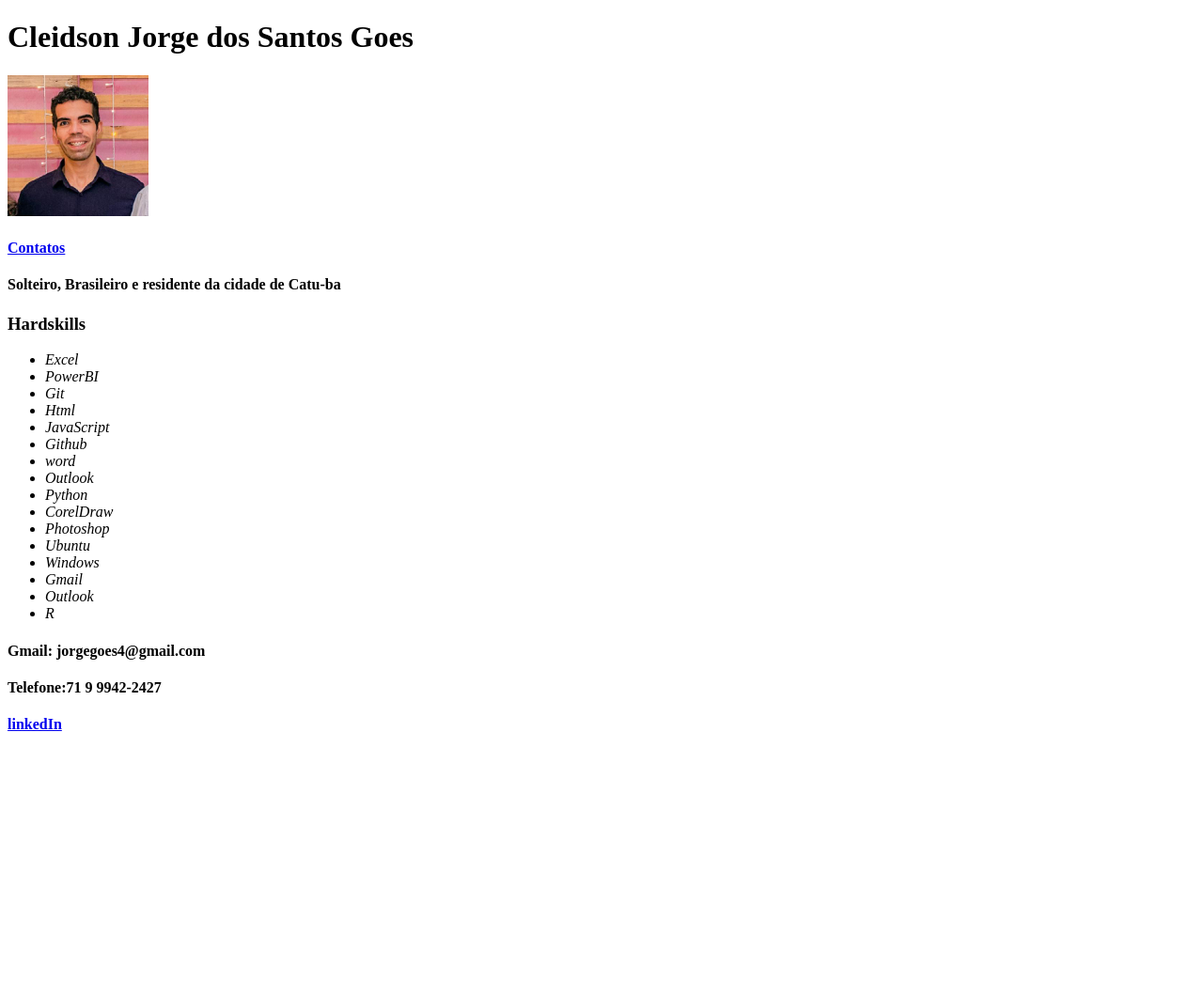
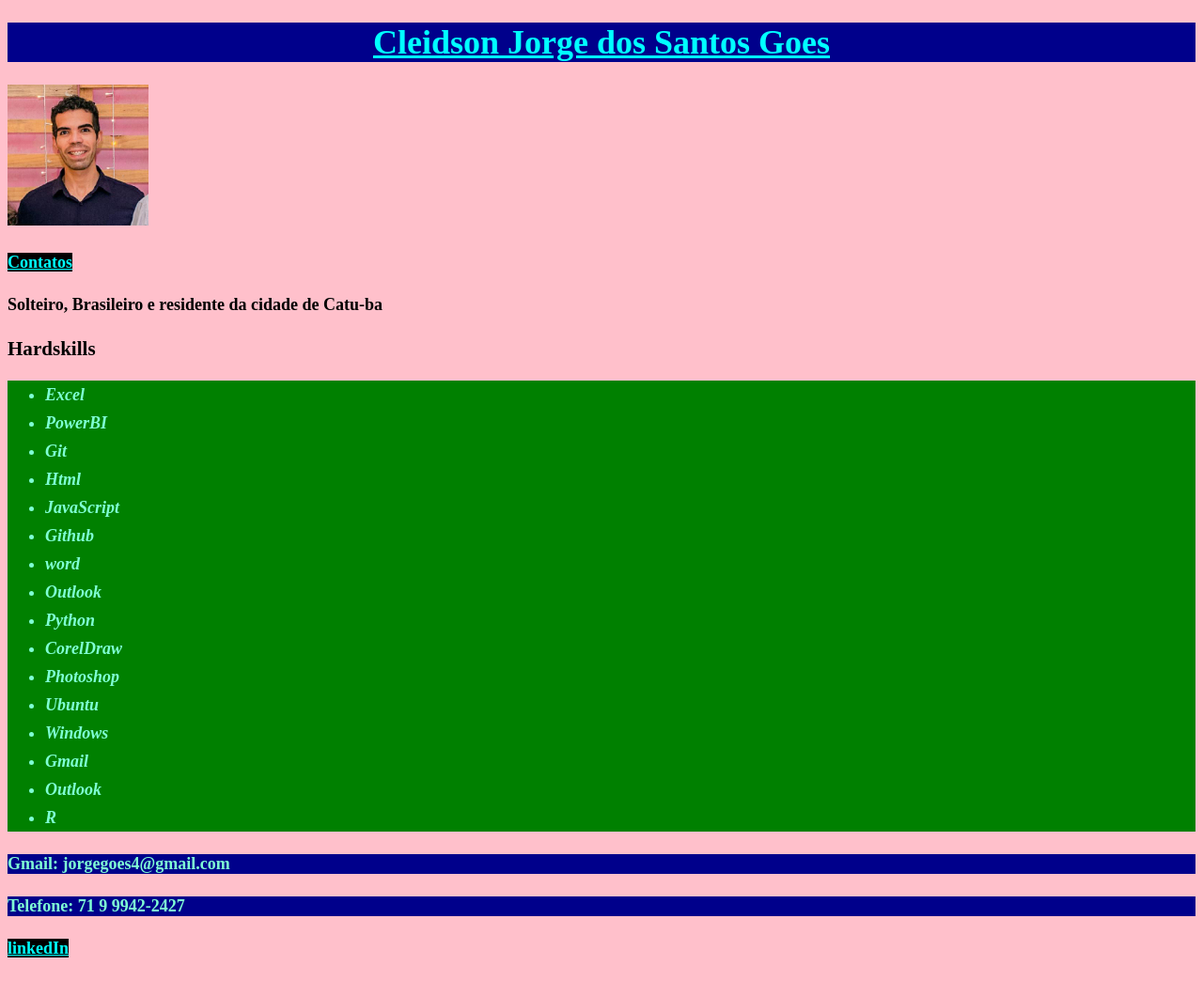
Before and after one commit to CleidsonGoes/CleidsonGoes.github.io, a plain HTML site: page index.html in a window 1280 px wide. Shown: the whole page at 94% size. Before the commit the page ends 801 px from the top, so only its background shows below. Drawn offline with Linux system fonts and the light colour scheme.

Commit message:
estilizando c/ CSS

```diff
--- a/index.html
+++ b/index.html
@@ -1,17 +1,24 @@
 <!DOCTYPE html>
 <html lang="pt-br">
+
     <head>
+
         <meta charset="UTF-8">
         <title>Portfólio web</title>
+        <link rel="stylesheet" type="text/css" href="style.css">
+
     </head>
 
     <body>
-        <h1>Cleidson Jorge dos Santos Goes</h1>
+
+        <h1 id="Cleidson">Cleidson Jorge dos Santos Goes</h1>
         <img src="perfil.jpeg" alt="Foto do perfil" width="150px">
         <h4><a href="#contato">Contatos</a></h4>
         <h4>Solteiro, Brasileiro e residente da cidade de Catu-ba</h4>
         <h3>Hardskills</h3>
-        <ul><em>
+
+        <ul id="list"><em>
+
             <li>Excel</li>
             <li>PowerBI</li>
             <li>Git</li>
@@ -28,9 +35,14 @@
             <li>Gmail</li>
             <li>Outlook</li>
             <li>R</li></em>
+
         </ul>
-        <h4>Gmail: jorgegoes4@gmail.com</h4>
-        <h4 id="contato">Telefone:71 9 9942-2427<h4>
-        <a href="https://www.linkedin.com/in/cleidson-jorge-dos-santos-goes-737a29165/" target="_blank"><strong>linkedIn</strong></a>
+
+        <h4 class="contact">Gmail: jorgegoes4@gmail.com</h4>
+
+        <h4 class="contact">Telefone: 71 9 9942-2427<h4>
+
+            <a id="contato" href="https://www.linkedin.com/in/cleidson-jorge-dos-santos-goes-737a29165/" target="_blank"><strong>linkedIn</strong></a>
+
     </body>
 </html>
--- /dev/null
+++ b/style.css
@@ -0,0 +1,25 @@
+#Cleidson {
+    color: aqua;
+    background-color: darkblue;
+    text-align: center;
+    text-decoration: underline;
+}
+.contact {
+    color: aquamarine;
+    background-color: darkblue;
+}
+a {
+    color: aqua;
+    background-color: black;
+}
+body {
+    font-size: 18px;
+    background-color: pink;
+}
+#list {
+    color: aquamarine;
+    background-color: green;
+    font-weight: bold;
+    line-height: 30px;
+
+}
```
